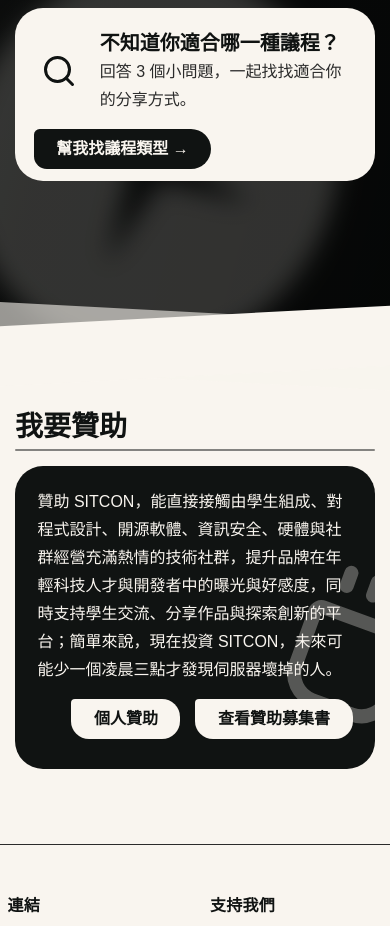
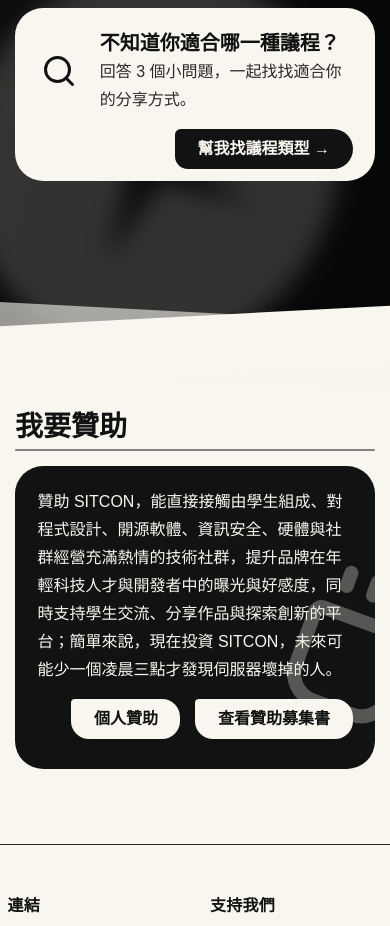
Before and after one commit to sitcon-tw/2027-cfp, a React (Vite) app: page / in a window 390 px wide. Shown: the part 1640-2566 px from the top of the page. Built offline with nearby package versions, Linux system fonts and the light colour scheme; a web font is replaced by a local one.

Commit message:
fix(home): right-align the quiz button when it wraps on mobile
On narrow screens the button wraps onto its own row under the title and
sat flush left; ml-auto pushes it to the right edge. Desktop is unchanged
since the button already ends the row.

```diff
--- a/src/components/home/session-quiz.tsx
+++ b/src/components/home/session-quiz.tsx
@@ -37,7 +37,8 @@ export function SessionQuiz() {
           </p>
         </div>
         <Dialog>
-          <DialogTrigger render={<Button variant="dark" />}>
+          {/* ml-auto keeps it right-aligned when it wraps onto its own row. */}
+          <DialogTrigger render={<Button variant="dark" className="ml-auto" />}>
             {content.session_quiz.findSession}
           </DialogTrigger>
           <DialogContent className="flex flex-col gap-5">
```
